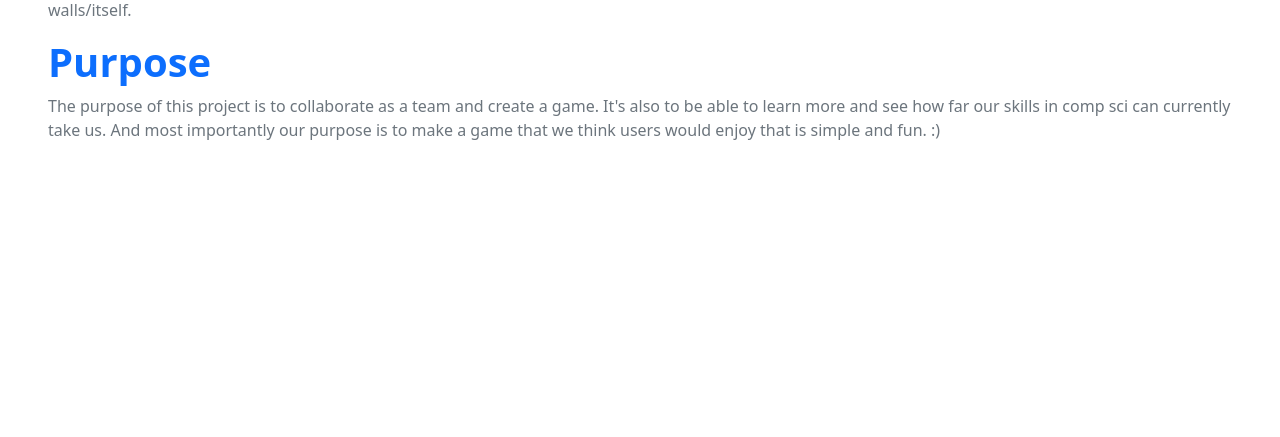
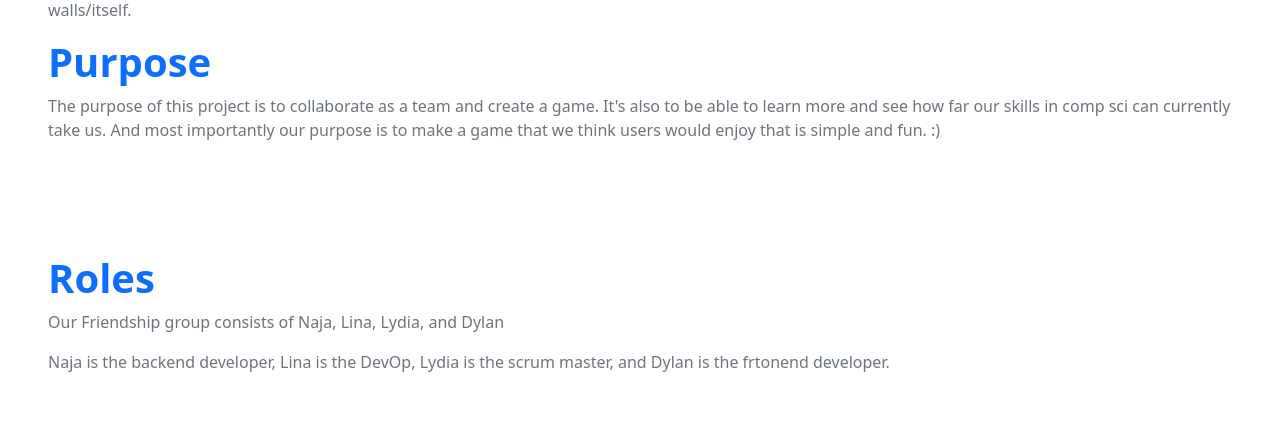
Before and after one commit to linaawad1/FriendshipTable-flask_portfolio, a Flask app: page /program/ in a window 1280 px wide. Shown: the part 260-697 px from the top of the page. Run offline with Flask 2, Linux system fonts and the light colour scheme.

Commit message:
project roles

```diff
--- a/templates/program.html
+++ b/templates/program.html
@@ -19,7 +19,12 @@
             It's also to be able to learn more and see how far our skills in comp sci can currently take us. And most importantly our purpose
             is to make a game that we think users would enjoy that is simple and fun. :)
         </p>
-    </div>
+
+    </div><div class="px-5 py-5 mx-auto">
+        <h1 class="text-primary"><strong>Roles</strong></h1>
+        <p class="text-secondary">Our Friendship group consists of Naja, Lina, Lydia, and Dylan</p>
+        <p class="text-secondary">Naja is the backend developer, Lina is the DevOp, Lydia is the scrum master, and Dylan is the frtonend developer.
+        </p>
 {% endblock %}
 
 <!- This is turning off birds background from base.html -->
```
